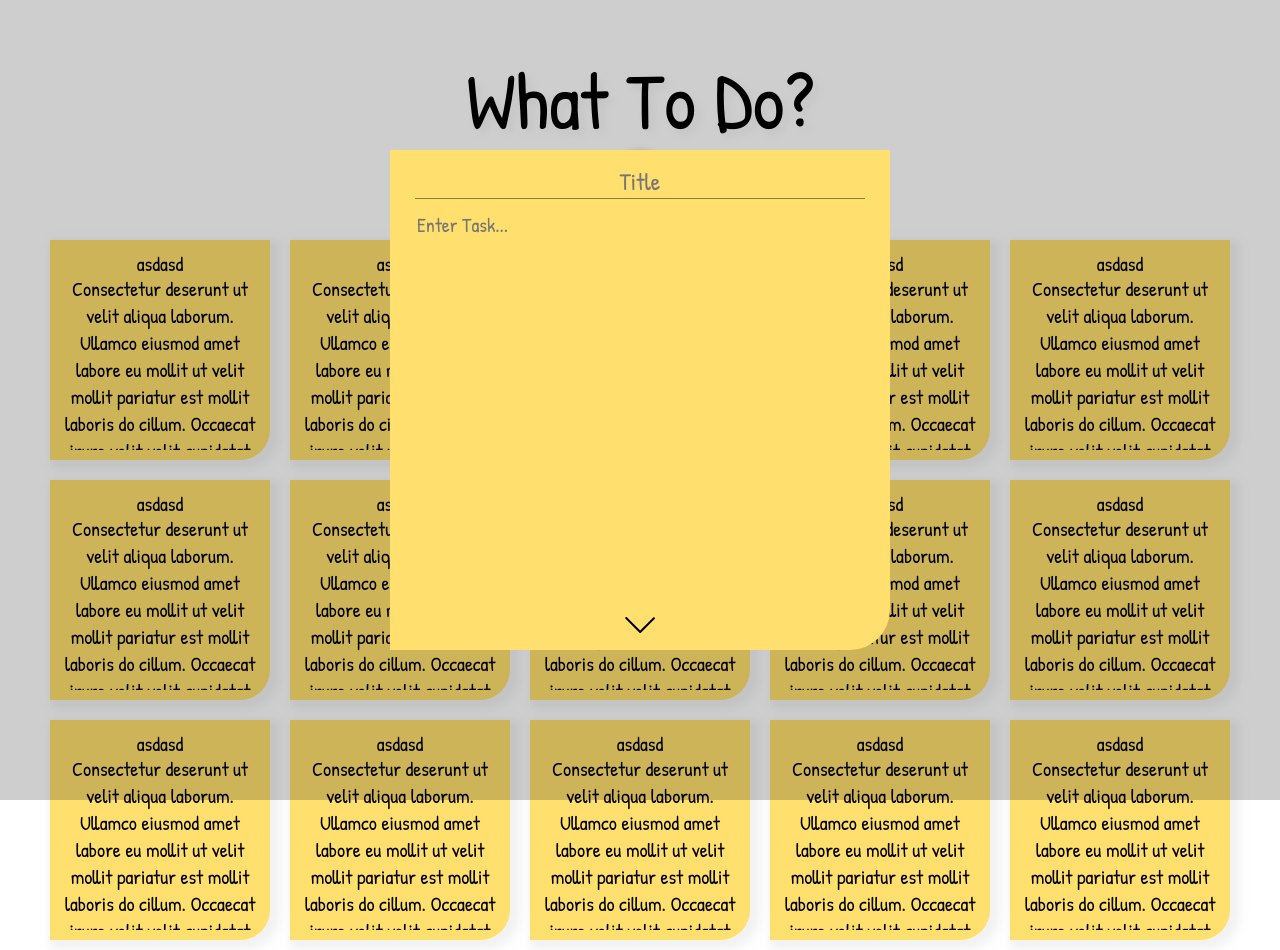
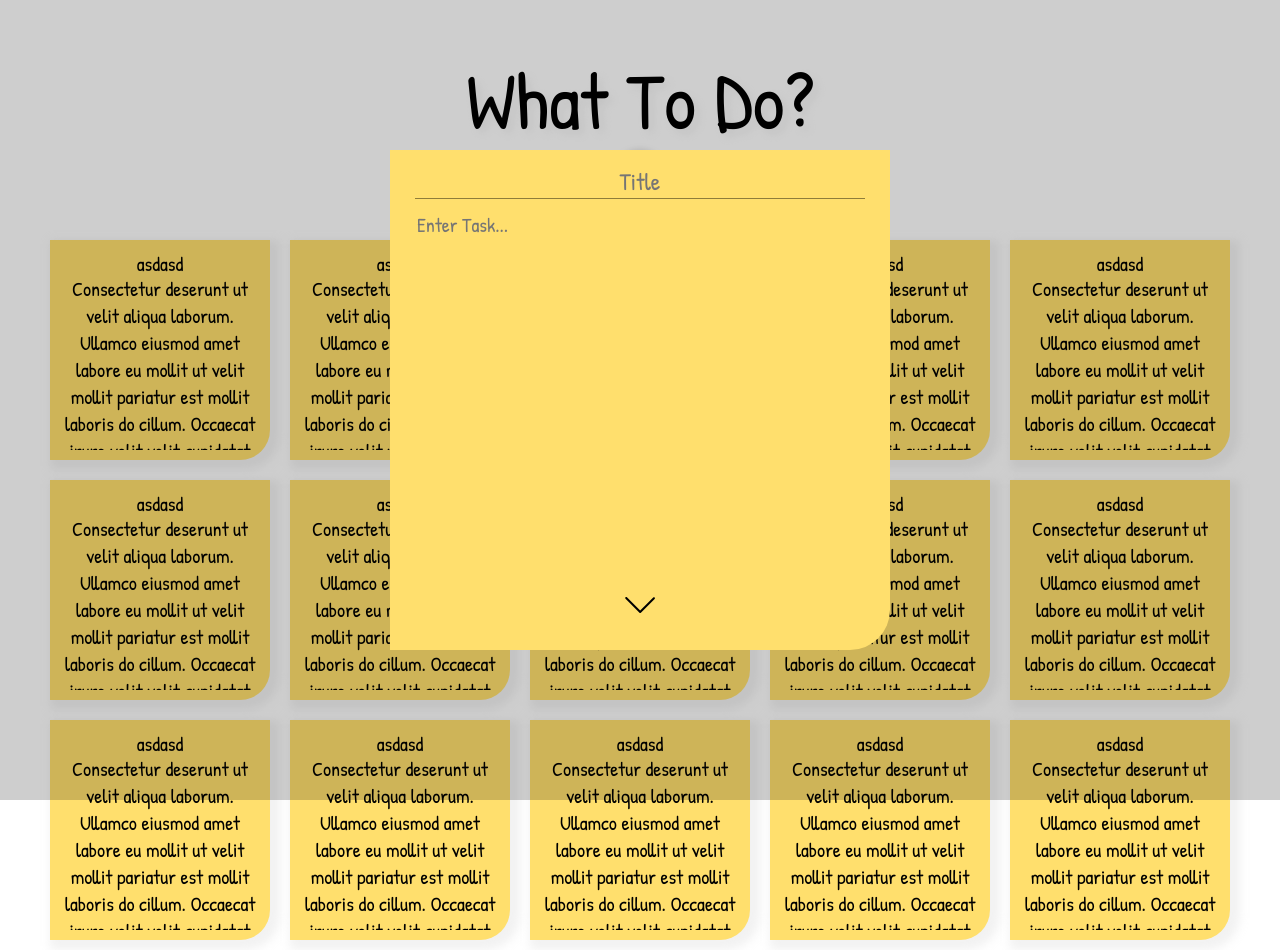
Before and after one commit to CyrusOlega/to-do, a React (Create React App) app: page / in a window 1280 px wide. Both pictures are taken after a click on the button 640 px from the left and 175 px from the top of the page. Built offline with nearby package versions, Linux system fonts and the light colour scheme.

Commit message:
adjusted down arrow position

```diff
--- a/src/App.css
+++ b/src/App.css
@@ -159,5 +159,5 @@ input {
 
 #down-arrow {
   position: absolute;
-  bottom: 10px;
+  bottom: 30px;
 }
```
